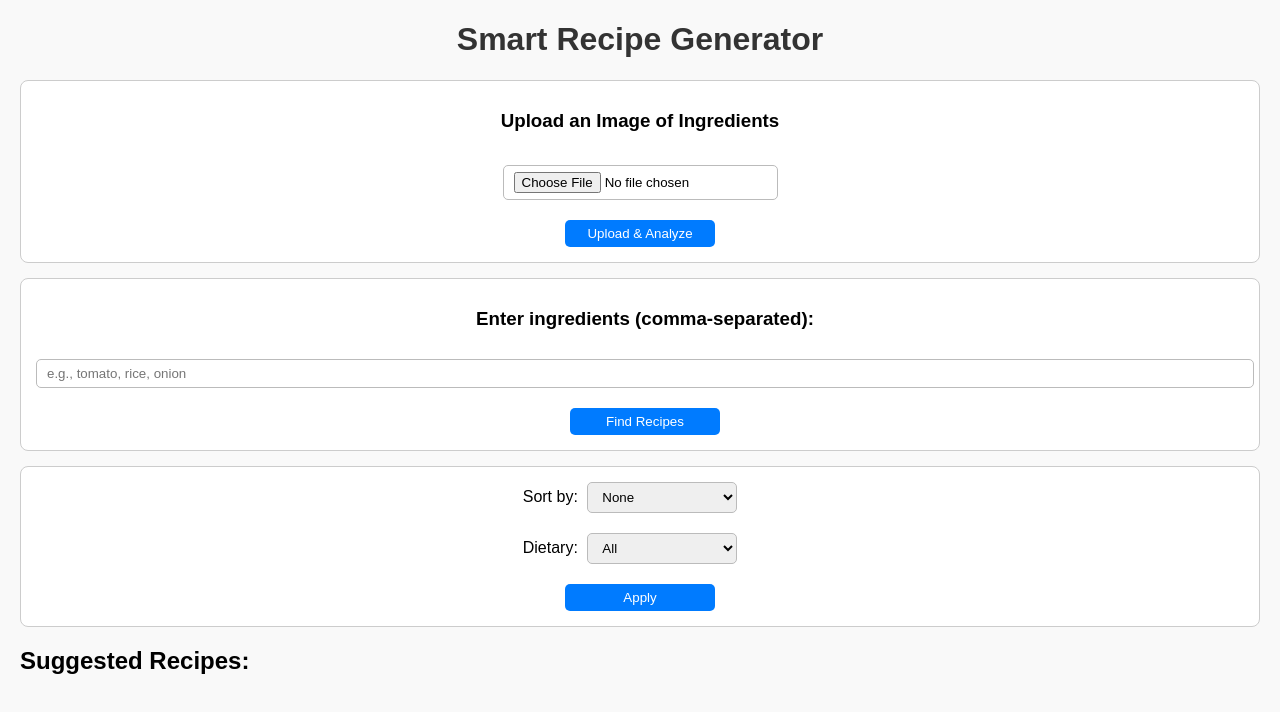
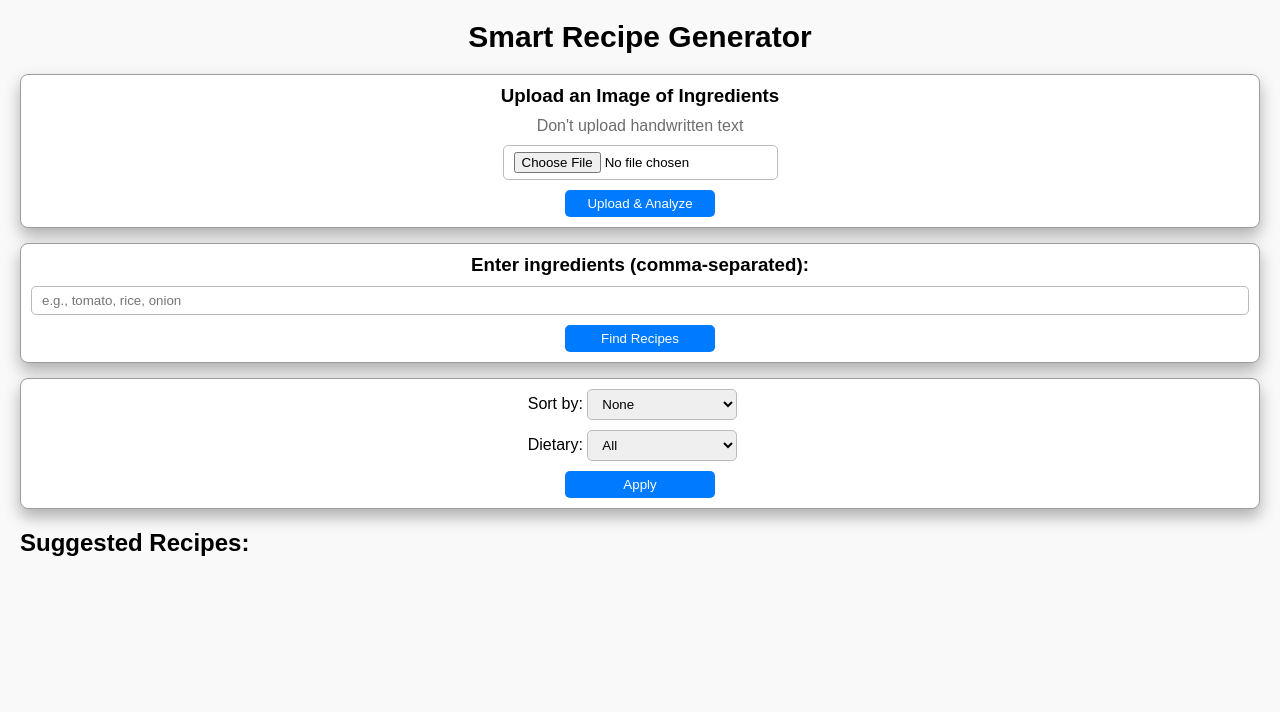
Before and after one commit to anurag654321/smartrecipesuggestion, a website: page public/index.html in a window 1280 px wide. Drawn offline with Linux system fonts and the light colour scheme.

Commit message:
adding some change

```diff
--- a/public/index.html
+++ b/public/index.html
@@ -9,16 +9,17 @@
 </head>
 <body>
 
-<h1>Smart Recipe Generator</h1>
+<h1 class="heading" style="color: black;">Smart Recipe Generator</h1>
 
-<div class="controls">
-  <h3>Upload an Image of Ingredients</h3>
+<div class="controls upload">
+  <h3 style="margin: 0px;">Upload an Image of Ingredients</h3>
+  <p style="margin: 0px; color:rgb(109, 109, 109)" class="allrt">Don't upload handwritten text</p>
   <input type="file" id="fileInput" accept="image/*" />
   <button onclick="uploadImage()">Upload & Analyze</button>
 </div>
 
 <div class="controls">
-  <h3>Enter ingredients (comma-separated):</h3>
+  <h3 style="margin: 0px;">Enter ingredients (comma-separated):</h3>
   <input type="text" id="ingredientInput" placeholder="e.g., tomato, rice, onion" style="width:300px" />
   <button id="searchBtn">Find Recipes</button>
 </div>
--- a/public/style.css
+++ b/public/style.css
@@ -2,7 +2,16 @@
   * {
   box-sizing: border-box;
 }
+.allrt{
+      animation: blink 4s infinite ease-in-out;
+    }
 
+    @keyframes blink {
+       0%   { opacity: 1; }
+      10%  { opacity: 0; }
+      20%  { opacity: 1; }
+      100% { opacity: 1; }
+    }
 #ingredientInput {
   width: 100% !important;
   max-width: 100%;
@@ -22,7 +31,8 @@
     margin: 15px 0;
     padding:10px;
     background:#fff;
-    border:1px solid #ccc;
+    border:1px solid #a19c9c;
+    box-shadow: 0px 8px 16px 0px rgba(0,0,0,0.3);
     border-radius:8px;
     display: flex;
     flex-direction: column;
@@ -31,7 +41,7 @@
     align-items: center;
   }
   input, select, button {
-    margin:5px;
+    /* margin:5px;  */
     padding:6px 10px;
     border-radius:5px;
     border:1px solid #bbb;
@@ -50,7 +60,7 @@
   }
   .recipe-card {
     background:#fff;
-    border:1px solid #ddd;
+    border:1px solid #939393;
     padding: 15px;
     margin: 10px 0;
     border-radius: 8px;
@@ -94,3 +104,21 @@
       font-size: 18px;
     }
   }
+
+   .heading {
+      font-size: 30px;
+      opacity: 0;
+      transform: translateX(-100%); /* Start from left side */
+      animation: slideIn 2s ease-out forwards;
+    }
+
+    @keyframes slideIn {
+      from {
+        opacity: 0;
+        transform: translateX(-100%);
+      }
+      to {
+        opacity: 1;
+        transform: translateX(0);
+      }
+    }
```
